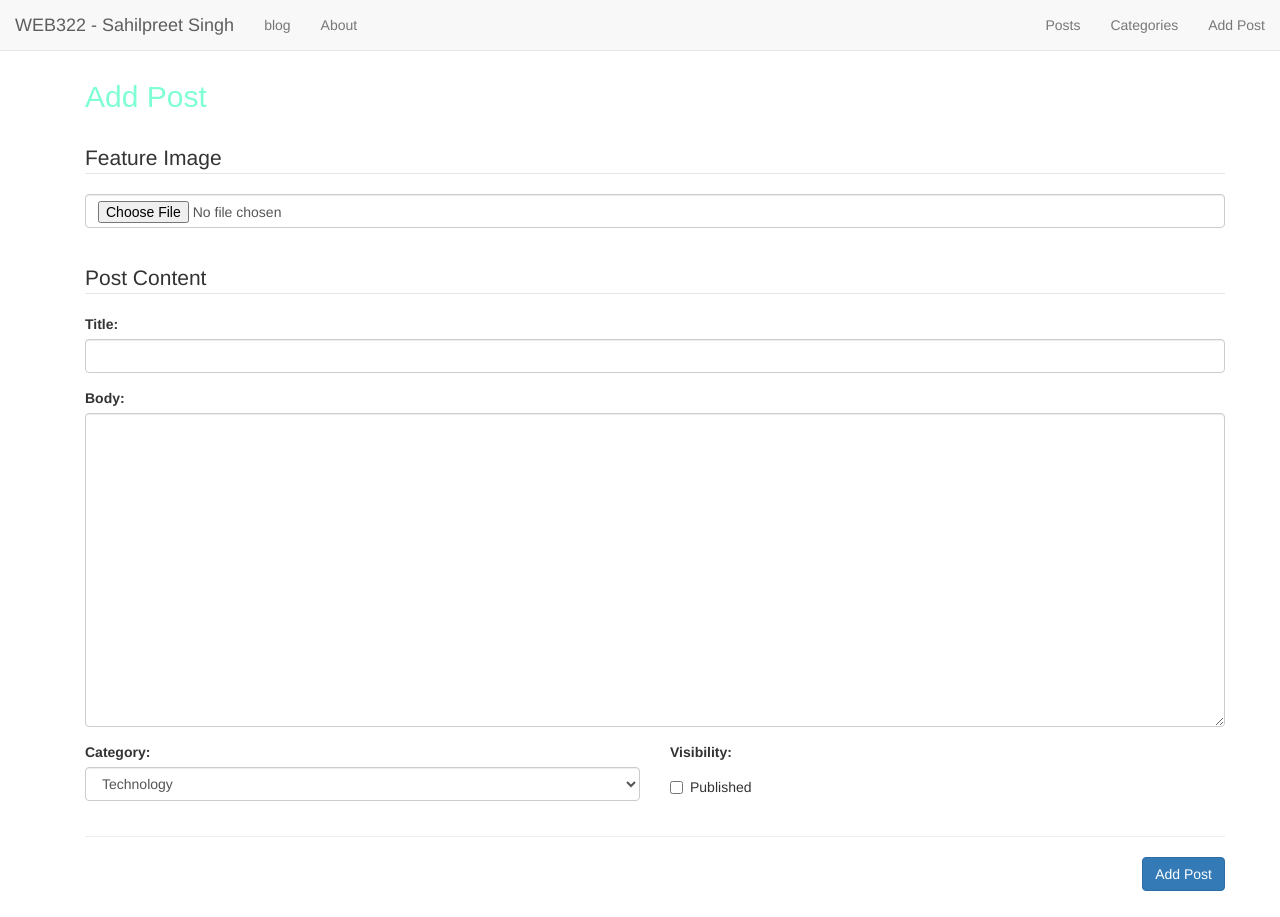
After one commit to sahil3250/web-322, a Node server app: template views/addPost.hbs in a window 1280 px wide. The commit adds this page. Run offline with Node 20, Linux system fonts and the light colour scheme; the template is opened without the code that fills it, so the values that code supplies are empty; some libraries are stand-ins or nearby versions; some web fonts are replaced.

Commit message:
Add files via upload

```diff
--- a/package.json
+++ b/package.json
@@ -12,9 +12,11 @@
   "dependencies": {
     "cloudinary": "^1.34.0",
     "express": "^4.18.2",
+    "express-handlebars": "^7.0.1",
     "module": "^1.2.5",
     "multer": "^1.4.5-lts.1",
     "nodemon": "^2.0.20",
-    "streamifier": "^0.1.1"
+    "streamifier": "^0.1.1",
+    "strip-js": "^1.2.0"
   }
 }
--- a/public/css/main.css
+++ b/public/css/main.css
@@ -4,11 +4,17 @@ h2
     font-family: 'Blanka', sans-serif;
     overflow: hidden;
     color: aquamarine;
+
+
 }
 p{
     color: lightblue;
 
 }
+
+
+
+
  span
 {
     display: inline-block;
@@ -18,6 +24,7 @@ p{
 {
     display: inline-block;
     transform: translateX(-100%);
+
 }
 .left
 {
@@ -26,8 +33,8 @@ p{
 }
 .slider1
 {
-    background: rgb(134,50,173);
-    background: linear-gradient(90deg, rgba(134,50,173,0.9332983193277311) 1%, rgba(58,12,113,1) 77%);
+    /* background: rgb(134,50,173);
+    background: linear-gradient(90deg, rgba(134,50,173,0.9332983193277311) 1%, rgba(58,12,113,1) 77%); */
     position: fixed;
     top: 0;
     left: 0;
@@ -38,15 +45,17 @@ p{
 
 }
 .slider {
-    background: rgb(50,171,173);
-    background: linear-gradient(90deg, rgba(50,171,173,0.9332983193277311) 1%, rgba(40,20,90,1) 77%);
+    /* background: rgb(50,171,173);
+    background: linear-gradient(90deg, rgba(50,171,173,0.9332983193277311) 1%, rgba(40,20,90,1) 77%); */
     position: fixed;
     top: 0;
     left: 0;
     width: 100%;
     height: 100%;
     z-index: -100;
+
   transform: translateX(100%);
+
 
   }
   .getC
--- a/server.js
+++ b/server.js
@@ -10,8 +10,39 @@
 ********************************************************************************/
 var blog = require("./blog-service");
 var express = require("express");
+var app = express();
+var stripJs = require('strip-js');
+
+
+
 var path = require('path');
-var app = express();
+var exphbs = require('express-handlebars');
+
+app.engine(".hbs", exphbs.engine({    defaultLayout: 'main', extname: ".hbs" ,helpers:{
+  	navLink: function(url, options){
+    return '<li' +
+        ((url == app.locals.activeRoute) ? ' class="active" ' : '') +
+        '><a href="' + url + '">' + options.fn(this) + '</a></li>';
+}
+,
+equal: function (lvalue, rvalue, options) {
+  if (arguments.length < 3)
+      throw new Error("Handlebars Helper equal needs 2 parameters");
+  if (lvalue != rvalue) {
+      return options.inverse(this);
+  } else {
+      return options.fn(this);
+  }
+},
+safeHTML: function(context){
+  return stripJs(context);
+}
+
+
+}}));
+app.set("view engine", ".hbs");
+
+
 
 	const multer = require("multer");
   const cloudinary = require('cloudinary').v2;
@@ -28,26 +59,125 @@ cloudinary.config({
   api_secret: "WX4ZV2hlLAYbZpyWFc9MTVlC5Wo",
   secure: true
 });
+app.use(function(req,res,next){
+  let route = req.path.substring(1);
+  app.locals.activeRoute = "/" + (isNaN(route.split('/')[1]) ? route.replace(/\/(?!.*)/, "") : route.replace(/\/(.*)/, ""));
+  app.locals.viewingCategory = req.query.category;
+  next();
+});
 app.use(express.static(__dirname));
 app.get("/", (req, res) => {
 
-    res.redirect('/about');
+    res.redirect('/blog');
 });
 
 app.get('/about',(req,res)=>{
-
-    res.sendFile(path.join(__dirname,'views','about.html'));
+  const data = {
+    title: 'Home',
+    message: 'Welcome to my website!'
+  };
+    res.render(path.join(__dirname,'views','about.hbs'),data);
 
   });
 
-  app.get('/blog',(req,res)=>{
 
+  app.get('/blog', async (req, res) => {
 
-      blog.getPublishedPosts().then(
-        data => res.send((data)),
-        error => res.status(404).send(`Error: ${error}`)
-      );
-  });
+    // Declare an object to store properties for the view
+    let viewData = {};
+
+    try{
+
+        // declare empty array to hold "post" objects
+        let posts = [];
+
+        // if there's a "category" query, filter the returned posts by category
+        if(req.query.category){
+            // Obtain the published "posts" by category
+            posts = await blog.getPublishedPostsByCategory(req.query.category);
+        }else{
+            // Obtain the published "posts"
+            posts = await blog.getPublishedPosts();
+        }
+
+        // sort the published posts by postDate
+        posts.sort((a,b) => new Date(b.postDate) - new Date(a.postDate));
+
+        // get the latest post from the front of the list (element 0)
+        let post = posts[0];
+
+        // store the "posts" and "post" data in the viewData object (to be passed to the view)
+        viewData.posts = posts;
+        viewData.post = post;
+
+    }catch(err){
+        viewData.message = "no results";
+    }
+
+    try{
+        // Obtain the full list of "categories"
+        let categories = await blog.getCategories();
+
+        // store the "categories" data in the viewData object (to be passed to the view)
+        viewData.categories = categories;
+    }catch(err){
+        viewData.categoriesMessage = "no results"
+    }
+
+    // render the "blog" view with all of the data (viewData)
+    res.render("blog", {data: viewData})
+
+});
+app.get('/blog/:id', async (req, res) => {
+
+  // Declare an object to store properties for the view
+  let viewData = {};
+
+  try{
+
+      // declare empty array to hold "post" objects
+      let posts = [];
+
+      // if there's a "category" query, filter the returned posts by category
+      if(req.query.category){
+          // Obtain the published "posts" by category
+          posts = await blog.getPublishedPostsByCategory(req.query.category);
+      }else{
+          // Obtain the published "posts"
+          posts = await blog.getPublishedPosts();
+      }
+
+      // sort the published posts by postDate
+      posts.sort((a,b) => new Date(b.postDate) - new Date(a.postDate));
+
+      // store the "posts" and "post" data in the viewData object (to be passed to the view)
+      viewData.posts = posts;
+
+  }catch(err){
+      viewData.message = "no results";
+  }
+
+  try{
+      // Obtain the post by "id"
+      viewData.post = await blog.getPostById(req.params.id);
+  }catch(err){
+      viewData.message = "no results";
+  }
+
+  try{
+      // Obtain the full list of "categories"
+      let categories = await blog.getCategories();
+
+      // store the "categories" data in the viewData object (to be passed to the view)
+      viewData.categories = categories;
+  }catch(err){
+      viewData.categoriesMessage = "no results"
+  }
+
+  // render the "blog" view with all of the data (viewData)
+  res.render("blog", {data: viewData})
+});
+
   app.get('/posts',(req,res)=>{
 
  if(req.query.category)
@@ -89,7 +219,12 @@ app.get('/about',(req,res)=>{
  }
  else
  {
-  res.sendFile(path.join(__dirname,'views','post.html'));
+  blog.getAllPosts().then
+  (
+    data => res.render(path.join(__dirname,'views','posts.hbs'),{posts: data}),
+    error =>res.status(404).send(`Error: ${error}`)
+  )
+
 
     // blog.getAllPosts().then(
     //   data => res.send((data)),
@@ -99,12 +234,12 @@ app.get('/about',(req,res)=>{
 });
 app.get('/categories',(req,res)=>{
     blog.getCategories().then(
-      data => res.send((data)),
-      error => res.status(404).send(`Error: ${error}`)
+      data => res.render(path.join(__dirname,'views','categories.hbs'),{category: data}),
+      error => res.render("categories", {message: error})
     );
 });
 app.get('/posts/add',(req,res)=>{
-  res.sendFile(path.join(__dirname,'views','addPost.html'));
+  res.render(path.join(__dirname,'views','addPost.hbs'));
 
 });
 
--- /dev/null
+++ b/views/addPost.hbs
@@ -0,0 +1,76 @@
+
+    <div class="container" style="padding-top:60px">
+      <div class="row">
+        <div class="col-md-12">
+
+          <h2>Add Post</h2>
+
+          <br />
+
+          <form method="post" action="/posts/add" enctype="multipart/form-data">
+
+              <fieldset>
+                  <legend>Feature Image</legend>
+                  <div class="row">
+                      <div class="col-md-12">
+                          <div class="form-group">
+                              <input class="form-control" id="featureImage" name="featureImage" type="file" />
+                          </div>
+                      </div>
+                  </div>
+              </fieldset>
+              <br />
+              <fieldset>
+                <legend>Post Content</legend>
+                  <div class="row">
+                      <div class="col-md-12">
+                          <div class="form-group">
+                              <label for="title">Title:</label>
+                              <input class="form-control" id="title" name="title" type="text" />
+                          </div>
+                      </div>
+                  </div>
+                  <div class="row">
+                      <div class="col-md-12">
+                          <div class="form-group">
+                              <label for="body">Body:</label>
+                             <textarea class="form-control" id="body" name="body" rows=15></textarea>
+                          </div>
+                      </div>
+                  </div>
+                  <div class="row">
+                      <div class="col-md-6">
+                          <div class="form-group">
+                              <label for="category">Category:</label>
+                              <select class="form-control" name="category" id="category">
+                                <option value="1">Technology</option>
+                                <option value="2">Gaming</option>
+                                <option value="3">Fashion</option>
+                                <option value="4">Education</option>
+                                <option value="5">Wellness</option>
+
+                              </select>
+                          </div>
+                      </div>
+                      <div class="col-md-6">
+                          <div class="form-group">
+                            <label for="category">Visibility:</label>
+                            <div class="checkbox">
+                              <label>
+                                <input type="checkbox" name="published" id="published"> Published
+                              </label>
+                            </div>
+                          </div>
+                      </div>
+                  </div>
+
+              </fieldset>
+
+              <hr />
+
+              <input type="submit" class="btn btn-primary pull-right" value="Add Post" /><br /><br /><br />
+
+          </form>
+      </div>
+      </div>
+    </div>
--- /dev/null
+++ b/views/layouts/main.hbs
@@ -0,0 +1,77 @@
+
+<!DOCTYPE html>
+<html lang="en">
+  <head>
+      <meta charset="UTF-8">
+      <meta name="viewport" content="width=device-width, initial-scale=1.0">
+      <meta http-equiv="X-UA-Compatible" content="ie=edge">
+      <!-- Latest compiled and minified Bootstrap 3.4.1 CSS -->
+      <link rel="stylesheet" href="https://stackpath.bootstrapcdn.com/bootstrap/3.4.1/css/bootstrap.min.css" integrity="sha384-HSMxcRTRxnN+Bdg0JdbxYKrThecOKuH5zCYotlSAcp1+c8xmyTe9GYg1l9a69psu" crossorigin="anonymous">
+      <link rel="stylesheet" href="../../public/css/main.css">
+
+      <link href="https://fonts.cdnfonts.com/css/blanka" rel="stylesheet">
+      <title>WEB322 - Assignment Template</title>
+  </head>
+  <body>
+
+    <div class="slider1"></div>
+
+    <nav class="navbar navbar-default navbar-fixed-top">
+      <div class="container-fluid">
+        <!-- Brand and toggle get grouped for better mobile display -->
+        <div class="navbar-header">
+          <button type="button" class="navbar-toggle collapsed" data-toggle="collapse" data-target="#bs-example-navbar-collapse-1" aria-expanded="false">
+            <span class="sr-only">Toggle navigation</span>
+            <span class="icon-bar"></span>
+            <span class="icon-bar"></span>
+            <span class="icon-bar"></span>
+          </button>
+          <span class="navbar-brand" href="#">WEB322 - Sahilpreet Singh</span>
+        </div>
+
+        <!-- Collect the nav links, forms, and other content for toggling -->
+        <div class="collapse navbar-collapse" id="bs-example-navbar-collapse-1">
+          <ul class="nav navbar-nav">
+            {{#navLink "/blog"}}blog{{/navLink}}
+            {{#navLink "/about"}}About{{/navLink}}
+          </ul>
+          <ul class="nav navbar-nav navbar-right">
+
+             {{#navLink "Posts"}}Posts{{/navLink}}
+               {{#navLink "/Categories"}}Categories{{/navLink}}
+
+              {{#navLink "/posts/add"}}Add Post{{/navLink}}
+
+          </ul>
+        </div><!-- /.navbar-collapse -->
+      </div><!-- /.container-fluid -->
+    </nav>
+
+    <div class="container">
+
+        {{{body}}}
+    </div>
+
+    <script src="https://cdnjs.cloudflare.com/ajax/libs/gsap/3.11.4/gsap.min.js"></script>
+<script>
+    let t1 = gsap.timeline({defaults: {ease:"RoughEase.easeOut"}});
+    t1.to("span" , {y:'0%',duration:0.7});
+    t1.to(".left",{x:'0%',duration:1 } , "-=1");
+
+    t1.to(".navbar-brand",{x:'0%',duration:1 } , "-=1");
+    t1.to(".slider1",{y:'0%' ,duration:1.5 }, "-=1");
+
+
+
+
+
+
+
+</script>
+    <!-- Latest compiled and minified jQuery 3.6.0 JavaScript -->
+    <script src="https://code.jquery.com/jquery-3.6.0.min.js" integrity="sha256-/xUj+3OJU5yExlq6GSYGSHk7tPXikynS7ogEvDej/m4=" crossorigin="anonymous"></script>
+
+    <!-- Latest compiled and minified Bootstrap 3.4.1 JavaScript -->
+    <script src="https://stackpath.bootstrapcdn.com/bootstrap/3.4.1/js/bootstrap.min.js" integrity="sha384-aJ21OjlMXNL5UyIl/XNwTMqvzeRMZH2w8c5cRVpzpU8Y5bApTppSuUkhZXN0VxHd" crossorigin="anonymous"></script>
+  </body>
+</html>
```
Also changed, not shown: blog-service.js (+37 -6 lines), views/about.hbs (added, +23 -0 lines), views/blog.hbs (added, +49 -0 lines), views/categories.hbs (added, +32 -0 lines), views/posts.hbs (added, +42 -0 lines), 1 other file.
